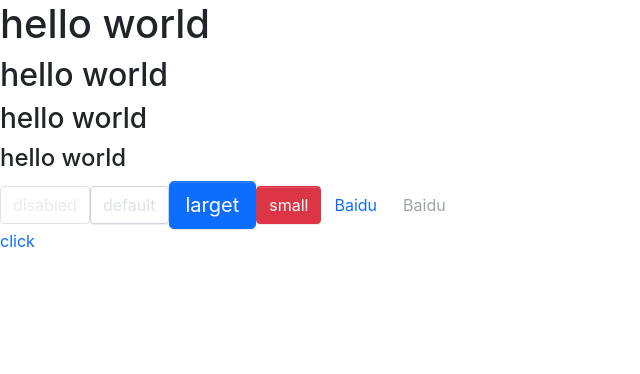
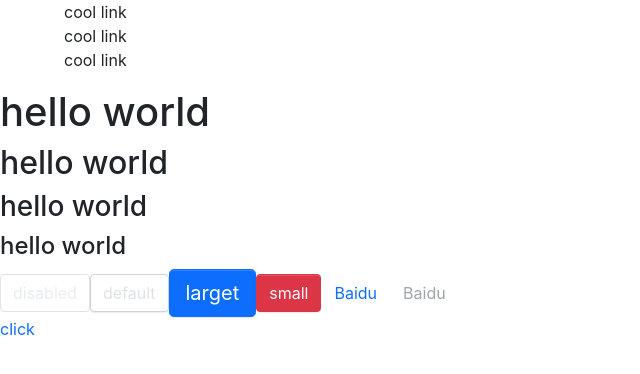
Before and after one commit to windofme1109/TS_React-AntdUI, a React (Create React App) app in the folder viking-ship/: page / in a window 1280 px wide. Shown: the top 374 px of the page, without its empty margins (0-640 px from the left). Built offline with nearby package versions, Linux system fonts and the light colour scheme.

Commit message:
添加Menu组件

```diff
--- a/viking-ship/src/App.tsx
+++ b/viking-ship/src/App.tsx
@@ -1,7 +1,8 @@
 import React from 'react';
 
 import Button, {ButtonSize, ButtonType} from './components/Button/button'
-
+import Menu from './components/Menu/menu'
+import MenuItem from './components/Menu/menuItem'
 
 import './styles/index.scss';
 
@@ -9,6 +10,19 @@ function App() {
     return (
         <React.Fragment>
             <div className="App">
+
+                <Menu defaultIndex={0}>
+                    <MenuItem index={1}>
+                        cool link
+                    </MenuItem>
+                    <MenuItem index={2}>
+                        cool link
+                    </MenuItem>
+                    <MenuItem index={3}>
+                        cool link
+                    </MenuItem>
+                </Menu>
+
                 <h1>hello world</h1>
                 <h2>hello world</h2>
                 <h3>hello world</h3>
--- /dev/null
+++ b/viking-ship/src/components/Menu/menu.tsx
@@ -0,0 +1,57 @@
+import React, {createContext} from 'react';
+import classNames from 'classnames';
+
+// type关键字定义字符串字面量，达到枚举的效果
+// 定义菜单的类型：水平（horizontal）/ 垂直（vertical）
+type MenuModel = 'horizontal' | 'vertical';
+
+// 定义选中后的回调函数，接收SelectedIndex，也就是选中后的列表项的索引
+type SelectedCallback = (selectedIndex: number) => void
+export interface MenuProps {
+    defaultIndex?: number;
+    className?: string;
+    mode?: MenuModel;
+    // 自定义组件样式，类型是React提供的CSSProperties
+    style?: React.CSSProperties;
+    onSelected?: SelectedCallback
+}
+
+// 定义 context 的类型
+interface IMenuContext {
+    index: number;
+    onSelected?: SelectedCallback
+}
+
+// 定义Context
+export const MenuContext = createContext<IMenuContext>({
+    index: 0
+})
+
+const Menu: React.FC<MenuProps> = (props) => {
+
+    const {defaultIndex, className, mode, style, onSelected, children} = props;
+
+    // 添加class
+    // classNames()接收的是多个参数，可以是字符串或者是对象，对象的 key 就是要添加的 class
+    // 而 value 是布尔值，true 表示这个 key 会被添加到 class 列表中，而 false 表示 key 不会被添加到 class 列表中
+    // {'bat': true, 'baz': true, 'ccc': false}，输出 'bat baz'
+    const classes = classNames('viking-menu', className, {
+        'menu-vertical': mode === 'vertical'
+    })
+    return (
+        <ul className={classes} style={style}>
+            {
+                children
+            }
+        </ul>
+    )
+
+}
+
+// 添加默认属性
+Menu.defaultProps = {
+    defaultIndex: 0,
+    mode: "horizontal"
+}
+
+export default Menu;
--- /dev/null
+++ b/viking-ship/src/components/Menu/menuItem.tsx
@@ -0,0 +1,28 @@
+import React from 'react';
+import classNames from 'classnames';
+
+interface MenuItemProps {
+    index?: number;
+    disabled?: boolean;
+    className?: string;
+    style?: React.CSSProperties
+}
+
+const MenuItem: React.FC<MenuItemProps> = (props) => {
+    const {index, disabled, className, style,  children} = props;
+
+    const classes = classNames('menu-item', className, {
+        'is-disabled': disabled
+    })
+    return (
+
+        <ul className={classes} style={style}>
+            {
+                children
+            }
+        </ul>
+    )
+
+}
+
+export default MenuItem;
```
